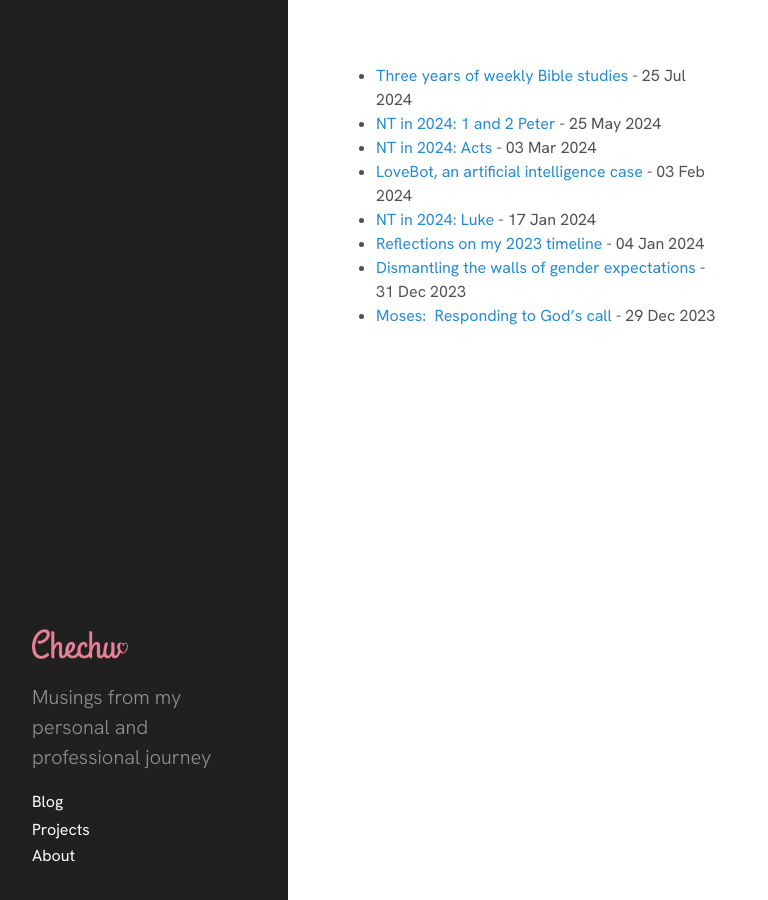
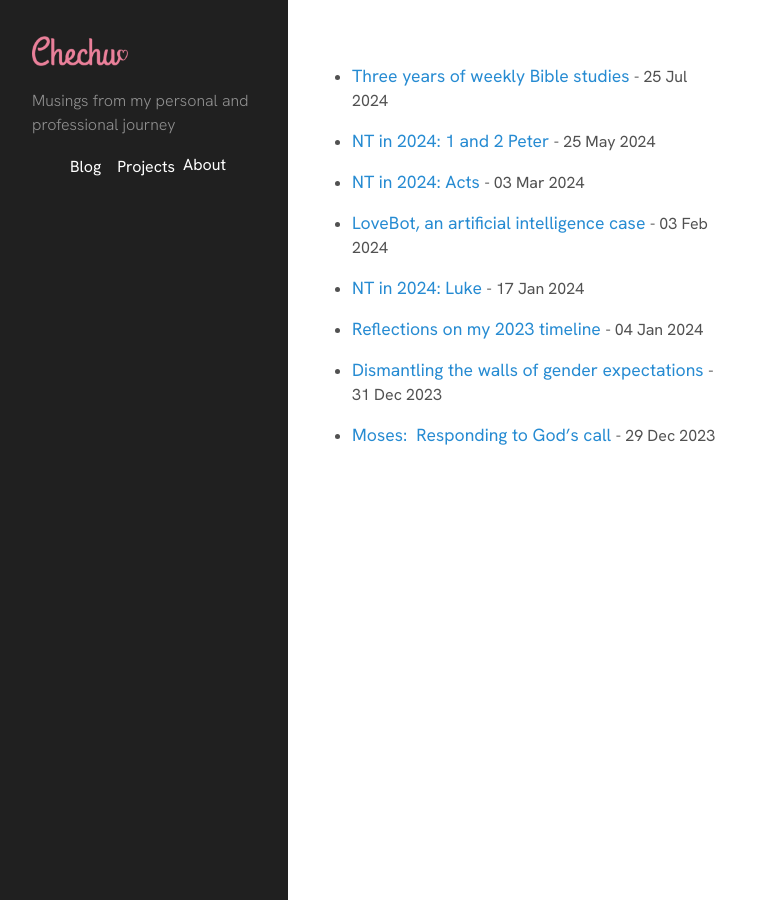
Before and after one commit to chechusiscar/blog, a Jekyll site: the page built from index.html, in a window 768 px wide. Built offline with Jekyll 4.4.1, drawn with Linux system fonts in a browser that asks for light colours.

Commit message:
Optimize mobile layout

```diff
--- a/public/css/custom.css
+++ b/public/css/custom.css
@@ -20,3 +20,114 @@
 .profile-image {
     max-height: 128px;
 }
+
+/* Custom CSS for mobile layout */
+@media (max-width: 48em) {
+    .sidebar {
+      position: relative;
+      width: 100%;
+      padding: 1rem;
+      text-align: center;
+    }
+
+    .sidebar-about h1 {
+      font-size: 2rem;
+    }
+
+    .sidebar-logo {
+      max-width: 150px;
+      max-height: none;
+      margin: 0 auto;
+      display: block;
+    }
+
+    .lead {
+      font-size: 1rem;
+      margin-bottom: 1rem;
+    }
+
+    .sidebar-nav {
+      display: flex;
+      justify-content: center;
+      margin-bottom: 0.5rem;
+    }
+
+    .sidebar-nav-item {
+      margin: 0 0.5rem;
+    }
+
+    .sidebar-sticky {
+      position: static;
+    }
+
+    .content {
+      padding-top: 1rem;
+      margin-left: 0;
+      margin-right: 0;
+    }
+
+    .container {
+      max-width: 100%;
+      padding-left: 1rem;
+      padding-right: 1rem;
+    }
+
+    /* Adjust typography for better readability on mobile */
+    html {
+      font-size: 16px;
+    }
+
+    h1 {
+      font-size: 2rem;
+    }
+
+    h2 {
+      font-size: 1.5rem;
+    }
+
+    h3 {
+      font-size: 1.25rem;
+    }
+
+    /* Improve list styling on mobile */
+    .posts ul {
+      padding-left: 1rem;
+    }
+
+    .posts li {
+      margin-bottom: 1rem;
+    }
+
+    .posts li a {
+      font-size: 1.1rem;
+      line-height: 1.4;
+    }
+  }
+
+  /* Ensure smooth transition between mobile and desktop layouts */
+  @media (min-width: 48em) {
+    .sidebar {
+      position: fixed;
+      top: 0;
+      left: 0;
+      bottom: 0;
+      width: 18rem;
+      text-align: left;
+    }
+
+    .sidebar-about h1 {
+      font-size: 3.25rem;
+    }
+
+    .sidebar-logo {
+      max-height: 30px;
+      display: initial;
+      margin: initial;
+    }
+
+    .content {
+      margin-left: 20rem;
+      margin-right: 2rem;
+      padding-top: 4rem;
+    }
+  }
```
